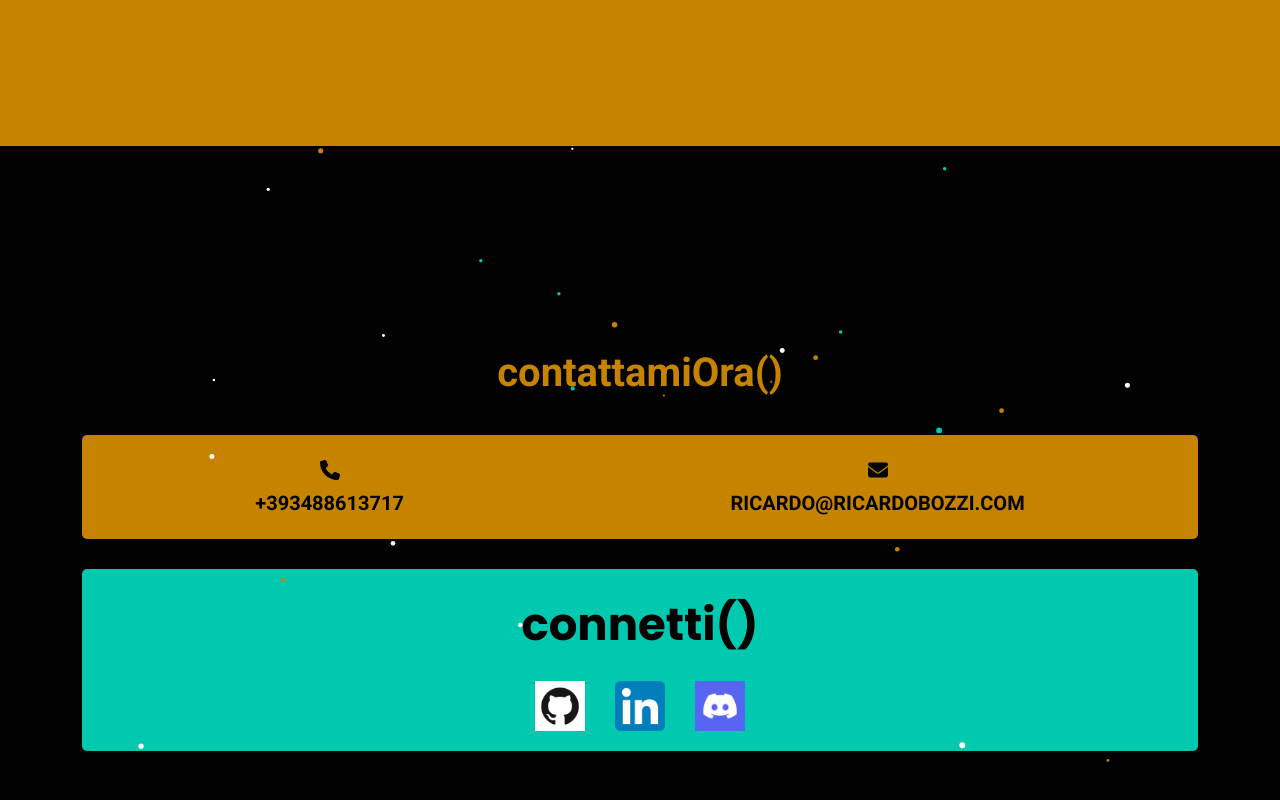
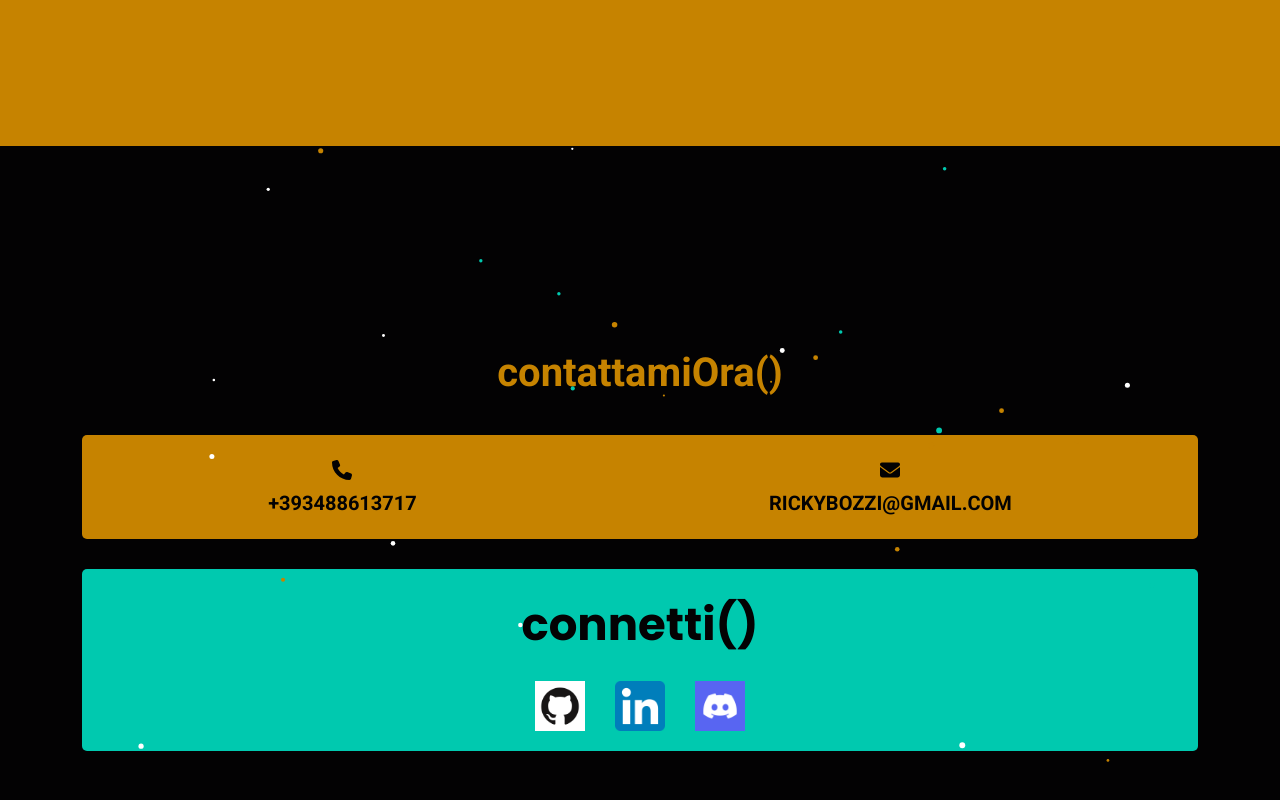
Before and after one commit to RyXkci/portfolio, a React (Vite) app: page / in a window 1280 px wide. Shown: the part 3707-4507 px from the top of the page. Built offline with nearby package versions, Linux system fonts and the light colour scheme.

Commit message:
temp change email address

```diff
--- a/src/sections/Contact.jsx
+++ b/src/sections/Contact.jsx
@@ -21,8 +21,8 @@ const [links, setLinks] = useState([
     },
     {
         icon: mailIcon,
-        text: "ricardo@ricardobozzi.com",
-        link: "mailto:ricardo@ricardobozzi.com"
+        text: "rickybozzi@gmail.com",
+        link: "mailto:rickybozzi@gmail.com"
     }
 
 ])
```
